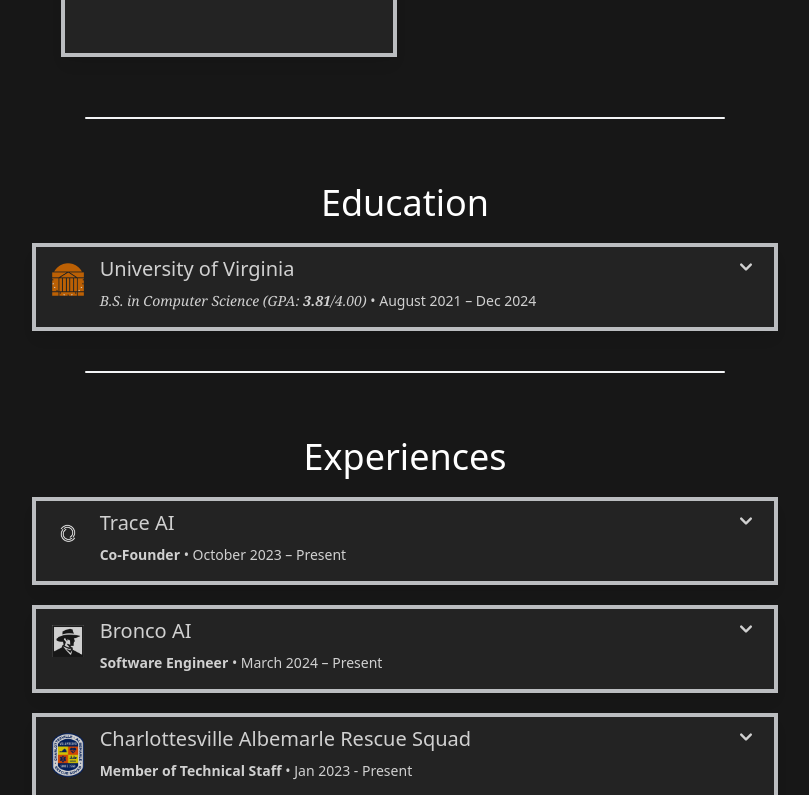
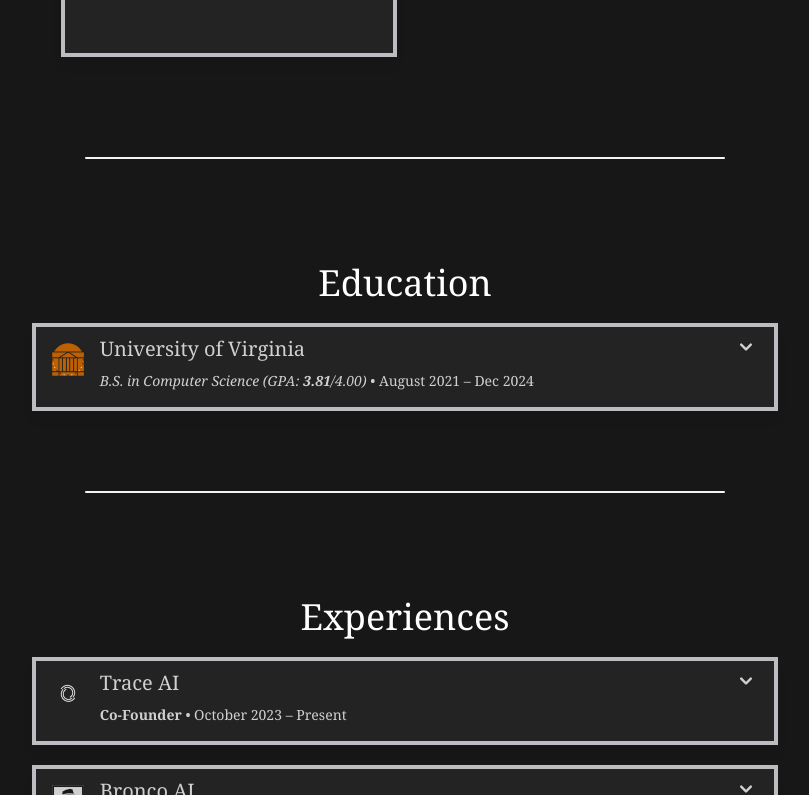
Before and after one commit to vjz3qz/portfolio, a React (Create React App) app: page / in a window 1280 px wide. Shown: the part 1585-2380 px from the top of the page, without its empty margins (235-1044 px from the left). Built offline with nearby package versions, Linux system fonts and the light colour scheme; the HTML template or start-up script is replaced by a standard one.

Commit message:
better font and spacing

```diff
--- a/src/App.js
+++ b/src/App.js
@@ -10,7 +10,7 @@
 
 function App() {
   return (
-    <main className="text-gray-400 bg-neutral-900 body-font">
+    <main className="text-gray-400 bg-neutral-900 font-serif">
       <Navbar />
       <Intro />
       <TransparentRule />
@@ -31,13 +31,13 @@
 
 function HorizontalRule() {
   return (
-    <hr className="w-1/2 h-0.5 mx-auto my-10 bg-gray-100 border-0 rounded md:my-10 dark:bg-warmGray-100"></hr>
+    <hr className="w-1/2 h-0.5 mx-auto my-20 bg-gray-100 border-0 rounded dark:bg-warmGray-100"></hr>
   );
 }
 
 function TransparentRule() {
   return (
-    <hr className="w-1/2 h-0.5 mx-auto my-10 bg-transparent border-0 rounded md:my-10"></hr>
+    <hr className="w-1/2 h-0.5 mx-auto my-10 bg-transparent border-0 rounded"></hr>
   );
 }
 
```
